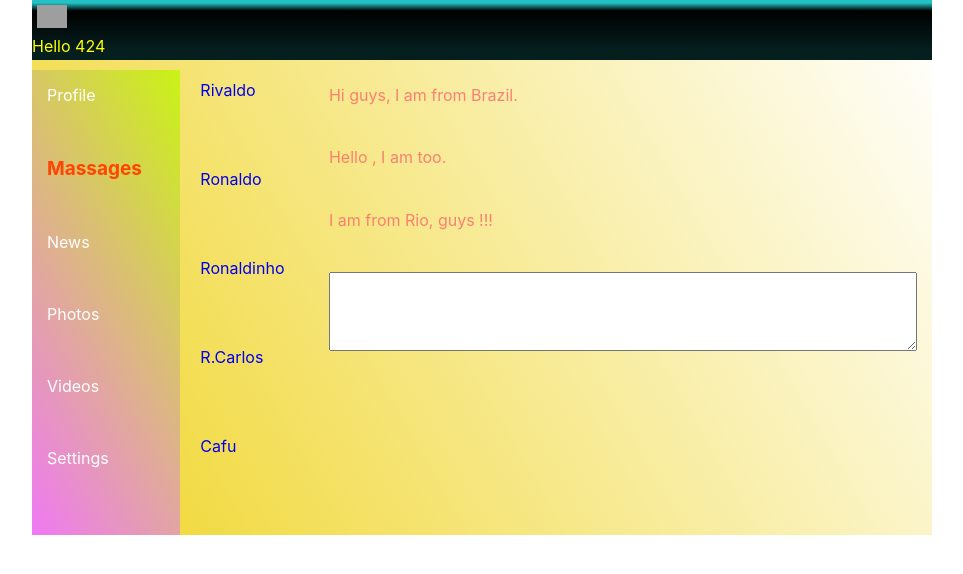
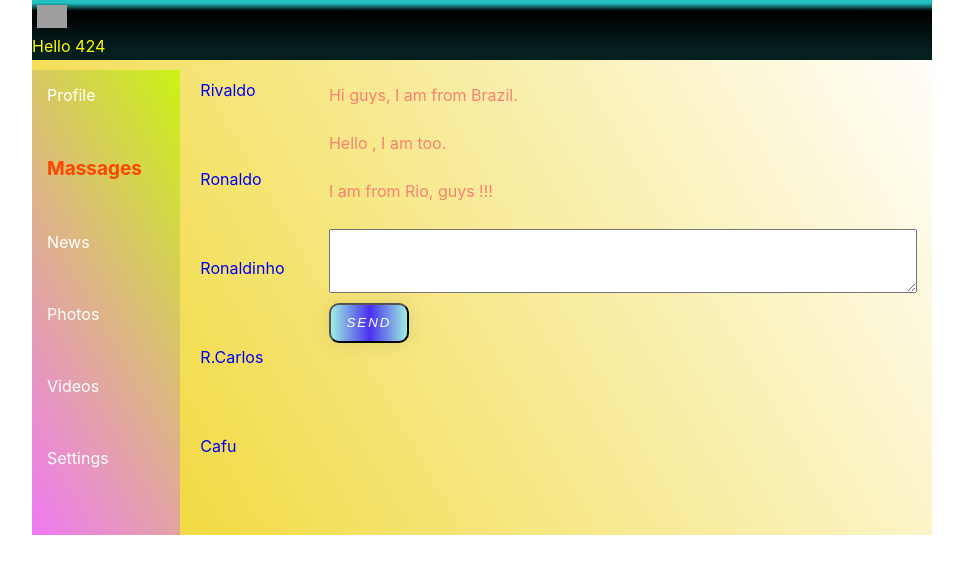
Before and after one commit to AndMkh7/Social-net-for-424-in-React, a React (Create React App) app: page /dialogs in a window 1280 px wide. Shown: the top 574 px of the page, without its empty margins (158-1121 px from the left). Built offline with nearby package versions, Linux system fonts and the light colour scheme; grey boxes are pictures that could not be loaded.

Commit message:
Training a FLUX architecture for create a new message.

```diff
--- a/src/App.jsx
+++ b/src/App.jsx
@@ -5,13 +5,13 @@ import Header from "./Components/Header/Header.jsx";
 import ProfileMainData from './Components/MainData/ProfileMainData';
 import Navigation from './Components/Navigation/Navigation';
 import Dialogs from "./Components/Dialogs/Dialogs";
-import {BrowserRouter, Routes, Route} from "react-router-dom";
+import { Routes, Route} from "react-router-dom";
 
 
 const App = (props) => {
 
     return (
-        <BrowserRouter>
+
             <div className="app">
                 <Header/>
                 <Navigation/>
@@ -26,10 +26,14 @@ const App = (props) => {
                         />
                         }/>
 
-                           {/* */}
+
 
                         <Route path="/dialogs/*" element={<Dialogs
-                            dialogsState = {props.state.contactsPage}/>}/>
+                            dialogsState = {props.state.contactsPage}
+                            contactsPage = {props.state.contactsPage}
+                            updateNewMessageText = {props.updateNewMessageText}
+                            addMessage = {props.addMessage}
+                        />}/>
 
                         <Route path="/news/*" element={<ProfileMainData
                             profileState={props.state.profilePage}/>}/>
@@ -43,7 +47,7 @@ const App = (props) => {
 
                 </div>
             </div>
-        </BrowserRouter>
+
     )
 }
 
--- a/src/Components/Dialogs/Dialogs.jsx
+++ b/src/Components/Dialogs/Dialogs.jsx
@@ -2,13 +2,37 @@ import React from "react";
 import style from "./Dialogs.module.css"
 import Contact from "./Contact/Contact";
 import Message from "./Message/Message";
+import reRender from "../../reRender";
 
 
 const Dialogs = (props) => {
 
 
-    let contact = props.dialogsState.contacts.map(contact => <Contact name={contact.name} id={contact.id}/>);
-    let message = props.dialogsState.messages.map(message => <Message text={message.text}/>);
+    let newMessageElement = React.createRef();
+
+    let contact = props.dialogsState.contacts.map(contact => <Contact
+        name={contact.name} id={contact.id}/>);
+    let message = props.dialogsState.messages.map(message => <Message
+        text={message.text}
+    />);
+
+    let addNewMessage = () =>{
+        let text = newMessageElement.current.value;
+        props.addMessage(text);
+        props.updateNewMessageText("");
+    };
+
+    let onMessageChange =()=>{
+        let text = newMessageElement.current.value;
+        props.updateNewMessageText(text);
+        /*props.updateNewMessageText("");*/
+
+    }
+
+
+
+
+
 
     return (
 
@@ -22,7 +46,10 @@ const Dialogs = (props) => {
             <div className={style.messages}>
                 {message}
 
-                <textarea className = "textarea"> </textarea>
+                <textarea  ref ={newMessageElement} onChange = {onMessageChange} value = {props.newMessageText}/>
+
+                <button className={style.add} onClick = {addNewMessage} > Send </button>
+
             </div>
 
 
--- a/src/Components/Dialogs/Dialogs.module.css
+++ b/src/Components/Dialogs/Dialogs.module.css
@@ -60,10 +60,33 @@
 .textarea{
     display: grid;
     grid-area: textarea;
-    flex: 0 0 auto;
-    /* position: absolute;
+    position: absolute;
     left: 0;
     bottom: 0;
     width: 100%;
-    height: 150px;*/
+    height: 150px;
 }
+
+.add {
+    width: 80px;
+    height: 40px;
+
+    background: #d6eaf8;
+    font-style: italic;
+    text-decoration: none;
+    display: inline-block;
+    color: white;
+    padding: 10px 10px;
+    margin: 10px 0;
+    border-radius: 10px;
+    font-family: 'Montserrat', sans-serif;
+    text-transform: uppercase;
+    letter-spacing: 2px;
+    background-image: linear-gradient(to right, #9EEFE1 0%, #4830F0 51%, #9EEFE1 100%);
+    background-size: 100% auto;
+    box-shadow: 0 0 20px rgba(0, 0, 0, .1);
+    transition: .5s;
+
+
+    background-position: right center;
+}
--- a/src/Components/Dialogs/Message/Message.jsx
+++ b/src/Components/Dialogs/Message/Message.jsx
@@ -4,7 +4,9 @@ import style from "./Message.module.css";
 
 const Message = (props) => {
     return (
-        <div className={style.message}>{props.text}
+
+        <div className={style.message}>
+            {props.text}
 
         </div>
 
--- a/src/Components/MainData/MyPosts/MyPosts.jsx
+++ b/src/Components/MainData/MyPosts/MyPosts.jsx
@@ -46,6 +46,7 @@ const MyPosts = (props) => {
                 </div>
 
 
+
                 <button className={style.add }  onClick = { addNewPost} > Add post</button>
                 <button className={style.delete}> Delete</button>
             </div>
--- a/src/reRender.js
+++ b/src/reRender.js
@@ -2,7 +2,8 @@ import React from 'react';
 import ReactDOM from 'react-dom';
 import './index.css';
 import App from './App';
-import {addPost , updateNewPostText} from "./redux/state";
+import {addMessage, addPost, updateNewPostText , updateNewMessageText} from "./redux/state";
+import {BrowserRouter} from "react-router-dom";
 
 
 let reRender= (state) =>{
@@ -10,7 +11,12 @@ let reRender= (state) =>{
     ReactDOM.render(
         <React.StrictMode>
 
-            <App state ={state} addPost = {addPost} updateNewPostText = {updateNewPostText} />
+            <BrowserRouter>
+                <App state ={state} addPost = {addPost} addMessage = {addMessage} updateNewPostText = {updateNewPostText} updateNewMessageText ={updateNewMessageText} />
+            </BrowserRouter>
+
+
+
         </React.StrictMode>,
         document.getElementById('root')
     );
--- a/src/redux/state.js
+++ b/src/redux/state.js
@@ -6,7 +6,7 @@ let state = {
             {id: 0, postText: "Our first match of thi՝s season is  in Monday 21th February ", likesCount: 30},
             {id: 1, postText: "Our second match of this season is  in Sunday 27th February", likesCount: 12},
         ],
-        newPostText : "Type here please" ,
+        newPostText : "Type here please111111" ,
     },
     contactsPage: {
         contacts: [
@@ -22,8 +22,12 @@ let state = {
             {id: 2, text: "I am from Rio, guys !!!"},
 
         ],
+        newMessageText : "Hola" ,
+
     }
 }
+
+window.state=state;
 
 export let addPost =()=>{
 
@@ -45,6 +49,24 @@ export let updateNewPostText =(newText)=>{
 
 
 
+export let addMessage =()=>{
+
+    let newMessage = {
+        id :state.contactsPage.messages.length,
+        text : state.contactsPage.newMessageText ,
+
+    };
+    state.contactsPage.messages.push(newMessage);
+    reRender(state);
+}
+
+export let updateNewMessageText =(newText)=>{
+
+
+    state.contactsPage.newMessageText = newText ;
+    reRender(state);
+}
+
 
 
 export default state;
```
Also changed, not shown: src/BlokSxema.png (added).
